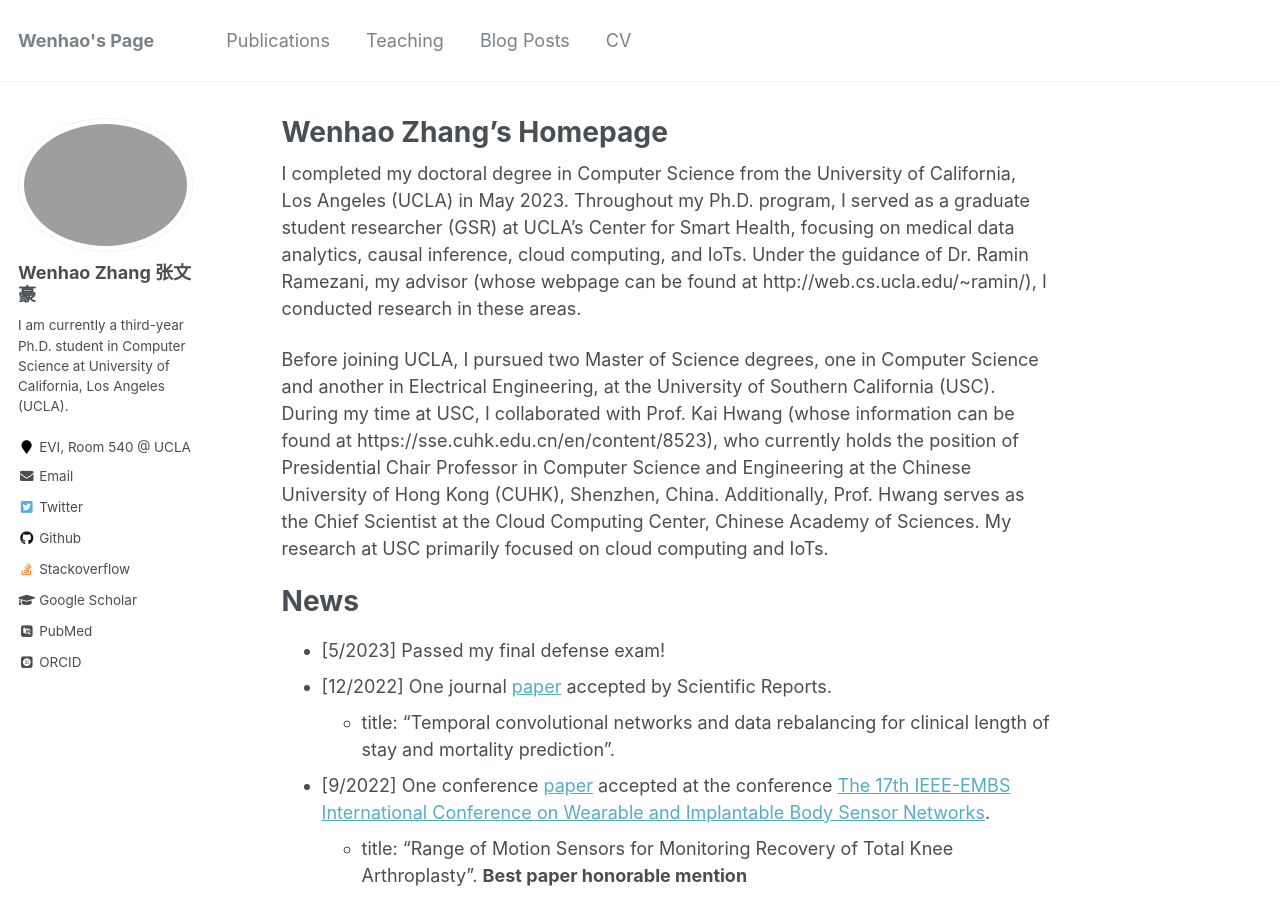
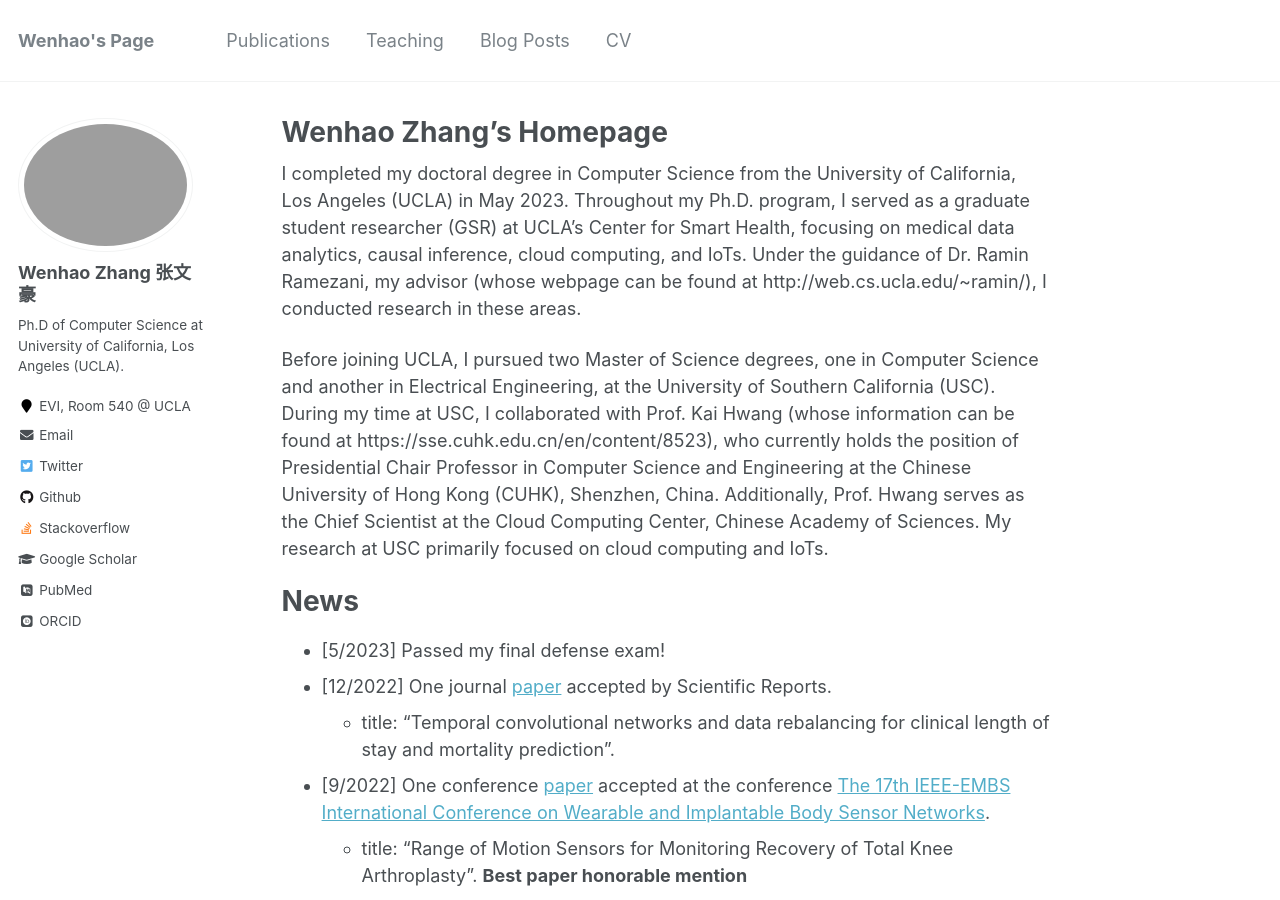
Before and after one commit to wenhaoz-fengcai/wenhaoz-fengcai.github.io, a Jekyll site: the page built from _pages/about.md, in a window 1280 px wide and 900 px high. Built offline with Jekyll 4.4.1, drawn with Linux system fonts in a browser that asks for light colours; some web fonts are replaced.

Commit message:
update side content homepage

```diff
--- a/_config.yml
+++ b/_config.yml
@@ -82,7 +82,7 @@ analytics:
 author:
   name             : "Wenhao Zhang 张文豪"
   avatar           : "profile.png"
-  bio              : "I am currently a third-year Ph.D. student in Computer Science at University of California, Los Angeles (UCLA)."
+  bio              : "Ph.D of Computer Science at University of California, Los Angeles (UCLA)."
   location         : "EVI, Room 540 @ UCLA"
   employer         :
   pubmed           : "https://www.ncbi.nlm.nih.gov/pubmed/?term=john+snow"
```
